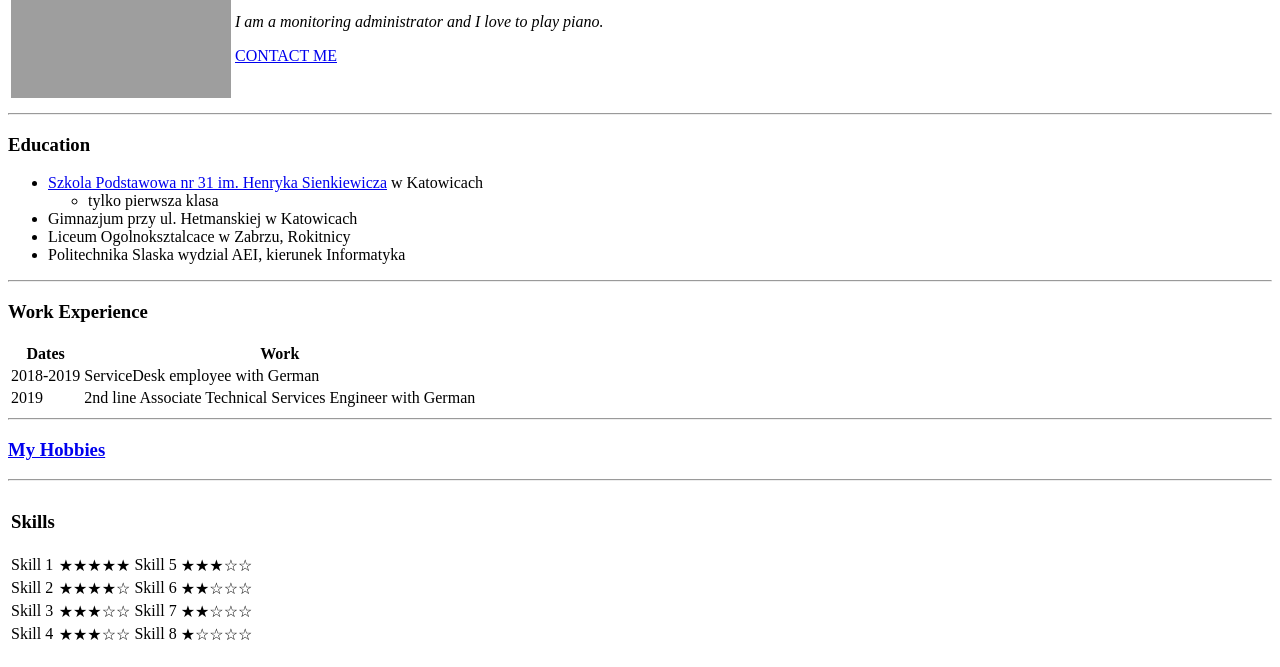
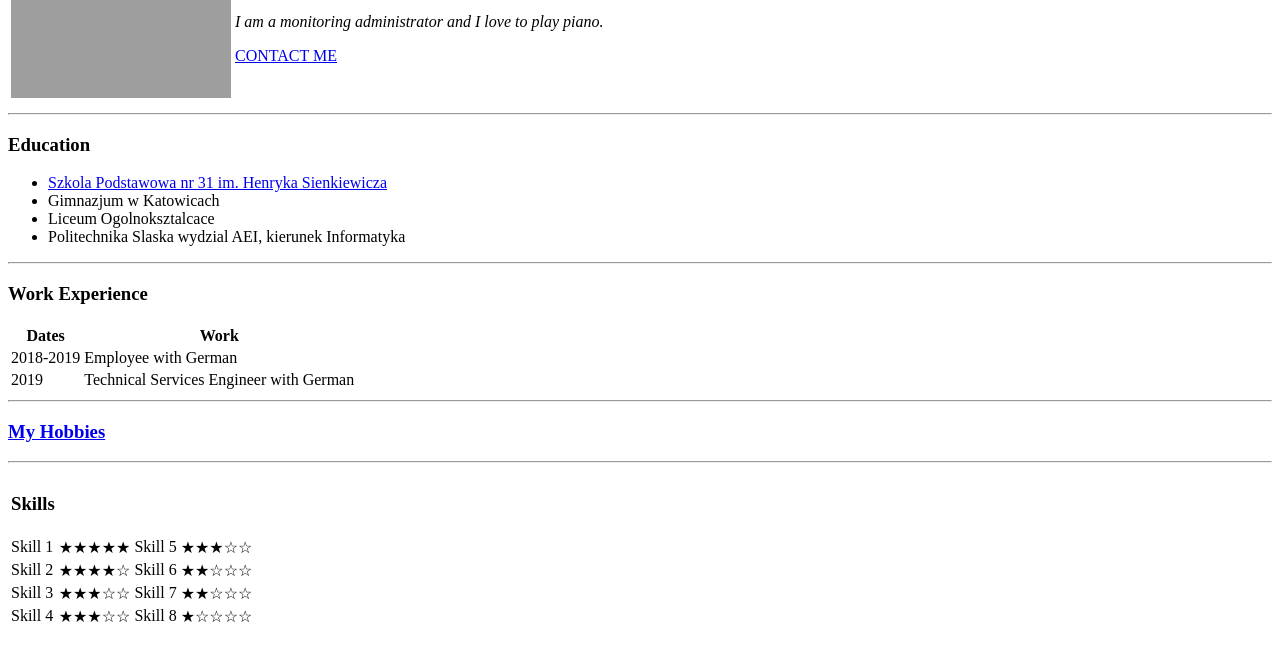
Before and after one commit to alexlaceup/test, a plain HTML site: page index.html in a window 1280 px wide. Shown: the part 133-800 px from the top of the page. Drawn offline with Linux system fonts and the light colour scheme; grey boxes are pictures that could not be loaded.

Commit message:
Update index.html
Updated education information

```diff
--- a/index.html
+++ b/index.html
@@ -26,20 +26,15 @@
   <hr> <!-- horizontal rule (pozioma linia) -->
   <h3>Education</h3>
   <ul> <!-- unordered list-->
-    <li><a href="https://sp31sienkiewicz.5v.pl">Szkola Podstawowa nr 31 im. Henryka Sienkiewicza</a> w Katowicach
-      <ul>
-        <li>tylko pierwsza klasa</li>
-      </ul>
+    <li><a href="https://sp31sienkiewicz.5v.pl">Szkola Podstawowa nr 31 im. Henryka Sienkiewicza</a>
     </li>
     <!-- list item -->
-    <li>Gimnazjum przy ul. Hetmanskiej w Katowicach</li>
-    <li>Liceum Ogolnoksztalcace w Zabrzu, Rokitnicy</li>
+    <li>Gimnazjum  w Katowicach</li>
+    <li>Liceum Ogolnoksztalcace </li>
     <li>Politechnika Slaska wydzial AEI, kierunek Informatyka</li>
   </ul>
   <hr>
   <h3>Work Experience</h3>
-  <!-- <p>2018-2019 ServiceDesk employee with German</p> -->
-  <!-- <p>2019 2nd line Associate Technical Services Engineer with German</p> -->
   <table>
     <thead>
       <tr>
@@ -50,11 +45,11 @@
     <tbody>
       <tr>
         <td>2018-2019</td>
-        <td>ServiceDesk employee with German</td>
+        <td>Employee with German</td>
       </tr>
       <tr>
         <td>2019</td>
-        <td>2nd line Associate Technical Services Engineer with German</td>
+        <td>Technical Services Engineer with German</td>
       </tr>
     </tbody>
     <tfoot>
```
